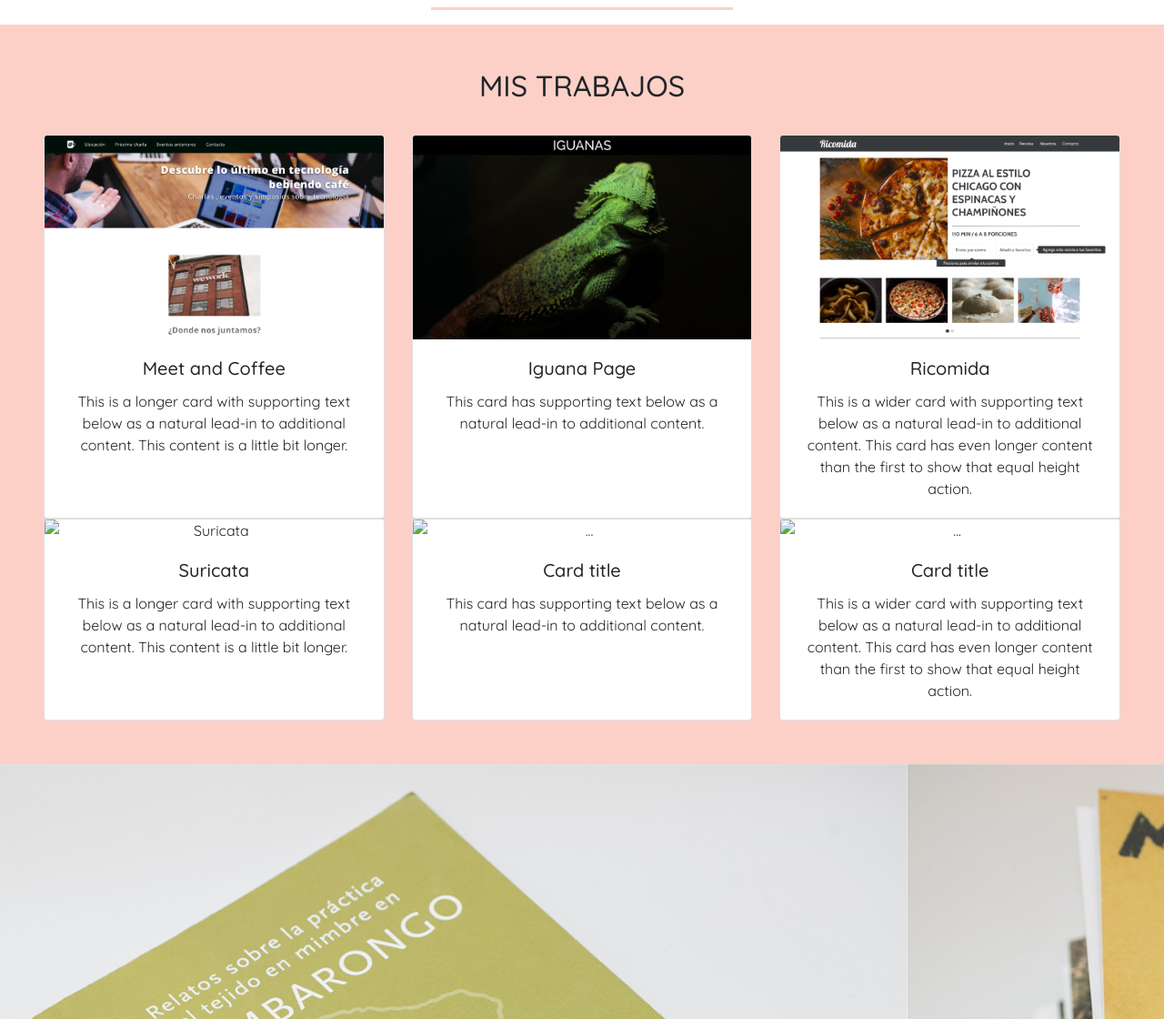
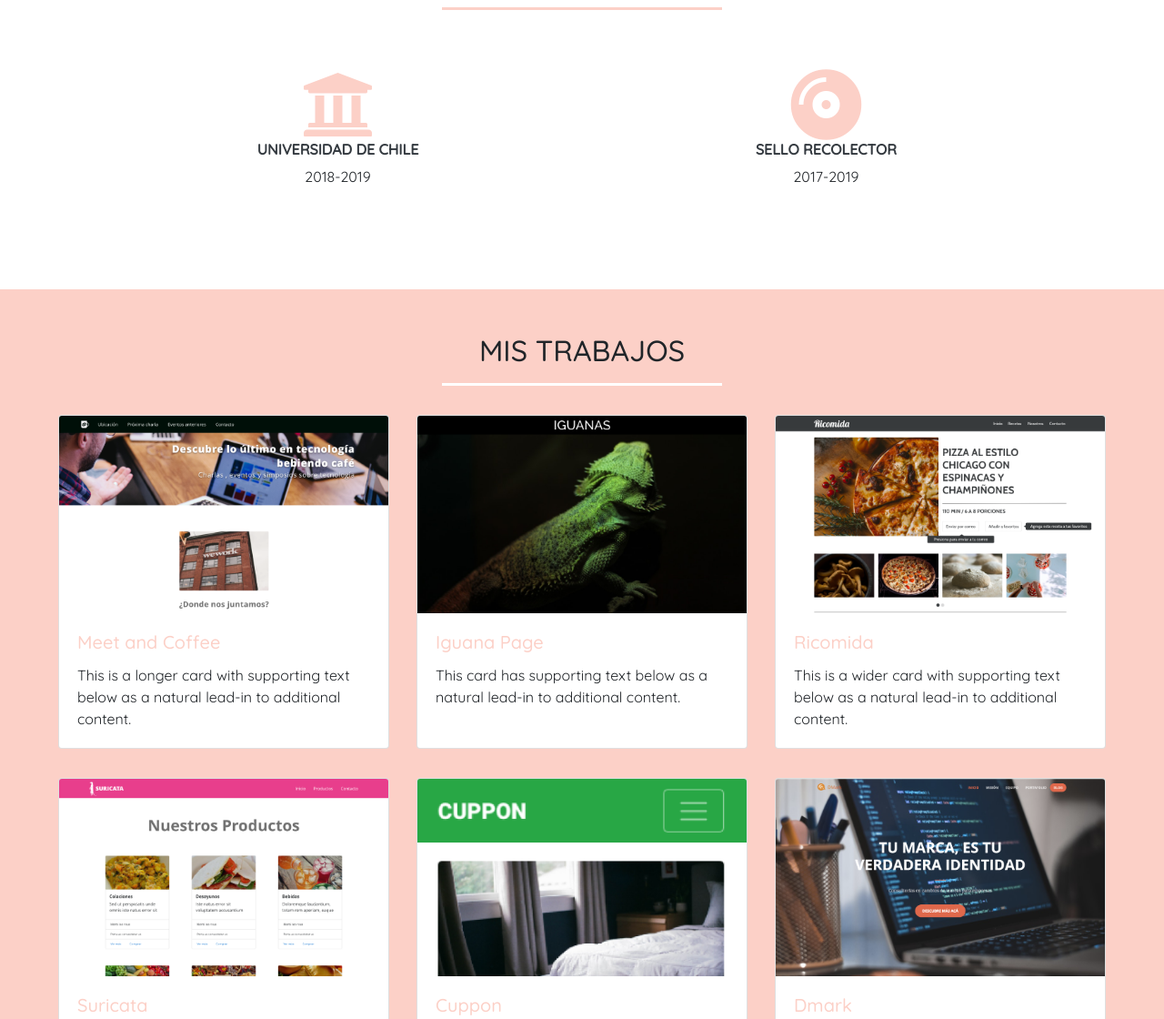
Before and after one commit to barbsilva/portafolio, a plain HTML site: page index.html in a window 1280 px wide. Shown: the part 1380-2500 px from the top of the page at 91% size. Drawn offline with nearby package versions, Linux system fonts and the light colour scheme; a script that the page names is missing.

Commit message:
experiencia

```diff
--- a/assets/css/style.css
+++ b/assets/css/style.css
@@ -29,7 +29,7 @@ header {
   color: #ffffff;
 }
 
-h4 {
+h5 {
   color: #fcd0c7;
 }
 
@@ -42,3 +42,13 @@ h4 {
   border-width: 3px;
   border-color: #fcd0c7;
 }
+
+.linea2 {
+  width: 26%;
+  border-width: 3px;
+  border-color: #ffffff;
+}
+
+.work{
+  color: #fcd0c7;
+}
--- a/index.html
+++ b/index.html
@@ -57,9 +57,9 @@
 
   <section class="bg-color">
     <div class="text-center p-4">
-      <h4 class="font-weight-bold pl-4 pr-4">Mi nombre es Bárbara, he perfilado mi carrera profesional como diseñadora en el área editorial y digital. Medios, Educación, Publicidad, Editoriales y Proyectos Privados han sido mi aprendizaje.
+      <h5 class="font-weight-bold pl-4 pr-4">Mi nombre es Bárbara, he perfilado mi carrera profesional como diseñadora en el área editorial y digital. Medios, Educación, Publicidad, Editoriales y Proyectos Privados han sido mi aprendizaje.
         En conjunto con esto me he desarrollado en proyectos colaborativos culturales, como libros, campañas digitales, fondos de cultura y música, ya que me interesa el trabajo en equipo.
-        Paralelamente dedico tiempo a bordar naturaleza.</h4>
+        Paralelamente dedico tiempo a bordar naturaleza.</h5>
       <hr class="linea1">
     </div>
     <div class="container text-justify p-4">
@@ -75,21 +75,33 @@
             lobortis nisi. Interdum et malesuada fames ac ante ipsum primis in faucibus. Mauris ultricies sem eu massa pellentesque, id interdum nibh luctus. Nam ac orci id neque posuere aliquam.</p>
   </section>
 
-  <section class="text-center">
+  <section class="text-center p-5">
     <h2>MI EXPERIENCIA</h2>
     <hr class="linea1">
+    <div class="container p-5">
+      <div class="row">
+        <div class="col-6">
+          <i class="fas fa-university fa-5x work"></i>
+          <h6 class="font-weight-bold text-dark">UNIVERSIDAD DE CHILE</h6>
+          <p>2018-2019</p>
+        </div>
+        <div class="col-6">
+          <i class="fas fa-compact-disc fa-5x work"></i>
+          <h6 class="font-weight-bold text-dark">SELLO RECOLECTOR</h6>
+          <p>2017-2019</p>
+        </div>
   </section>
 
 
-  <section class="text-center container-fluid me-color p-5">
-    <h2>MIS TRABAJOS</h2>
-    <hr class="linea1">
-    <div class="card-deck">
+  <section class="text-left container-fluid me-color p-5">
+    <h2 class="text-center">MIS TRABAJOS</h2>
+    <hr class="linea2">
+    <div class="card-deck p-3">
       <div class="card">
         <img src="assets/img/meet_coffee.png" class="card-img-top" alt="Meet and Coffee">
         <div class="card-body">
           <h5 class="card-title">Meet and Coffee</h5>
-          <p class="card-text">This is a longer card with supporting text below as a natural lead-in to additional content. This content is a little bit longer.</p>
+          <p class="card-text">This is a longer card with supporting text below as a natural lead-in to additional content.</p>
         </div>
       </div>
       <div class="card">
@@ -103,30 +115,30 @@
         <img src="assets/img/ricomida.png" class="card-img-top" alt="Ricomida">
         <div class="card-body">
           <h5 class="card-title">Ricomida</h5>
-          <p class="card-text">This is a wider card with supporting text below as a natural lead-in to additional content. This card has even longer content than the first to show that equal height action.</p>
+          <p class="card-text">This is a wider card with supporting text below as a natural lead-in to additional content.</p>
         </div>
       </div>
     </div>
-    <div class="card-deck">
+    <div class="card-deck p-3">
       <div class="card">
-        <img src="..." class="card-img-top" alt="Suricata">
+        <img src="assets/img/suricata.png" class="card-img-top" alt="Suricata">
         <div class="card-body">
           <h5 class="card-title">Suricata</h5>
-          <p class="card-text">This is a longer card with supporting text below as a natural lead-in to additional content. This content is a little bit longer.</p>
+          <p class="card-text">This is a longer card with supporting text below as a natural lead-in to additional content.</p>
         </div>
       </div>
       <div class="card">
-        <img src="..." class="card-img-top" alt="...">
+        <img src="assets/img/cuppon.png" class="card-img-top" alt="Cuppon">
         <div class="card-body">
-          <h5 class="card-title">Card title</h5>
+          <h5 class="card-title">Cuppon</h5>
           <p class="card-text">This card has supporting text below as a natural lead-in to additional content.</p>
         </div>
       </div>
       <div class="card">
-        <img src="..." class="card-img-top" alt="...">
+        <img src="assets/img/dmark.png" class="card-img-top" alt="Dmark">
         <div class="card-body">
-          <h5 class="card-title">Card title</h5>
-          <p class="card-text">This is a wider card with supporting text below as a natural lead-in to additional content. This card has even longer content than the first to show that equal height action.</p>
+          <h5 class="card-title">Dmark</h5>
+          <p class="card-text">This is a wider card with supporting text below as a natural lead-in to additional content.</p>
         </div>
       </div>
     </div>
```
